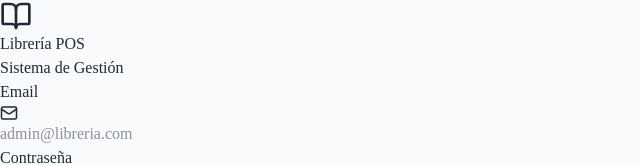
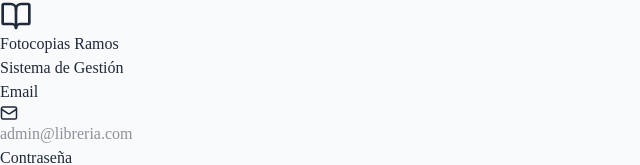
Before and after one commit to danirdev/libreria, a React (Vite) app in the folder frontend/: page / in a window 1280 px wide. Shown: the top 165 px of the page, without its empty margins (0-640 px from the left). Built offline with nearby package versions, Linux system fonts and the light colour scheme; no server answers.

Commit message:
feat: Introduce user login functionality and establish the main application layout with navigation.

```diff
--- a/frontend/src/App.jsx
+++ b/frontend/src/App.jsx
@@ -60,7 +60,7 @@
             <DollarSign className="text-white" size={24} />
           </div>
           <div>
-            <h1 className="text-xl font-bold text-gray-800 tracking-tight">Librería<span className="text-primary-600">POS</span></h1>
+            <h1 className="text-xl font-bold text-gray-800 tracking-tight">Fotocopias <span className="text-primary-600">RAMOS</span></h1>
             <p className="text-xs text-gray-400 font-medium">Panel de Control</p>
           </div>
           <button onClick={() => setSidebarOpen(false)} className="md:hidden ml-auto text-gray-400">
--- a/frontend/src/pages/Login.jsx
+++ b/frontend/src/pages/Login.jsx
@@ -37,7 +37,7 @@
                     <div className="bg-white/20 w-16 h-16 rounded-full flex items-center justify-center mx-auto mb-4 backdrop-blur-sm">
                         <BookOpen size={32} className="text-white" />
                     </div>
-                    <h2 className="text-2xl font-bold text-white">Librería POS</h2>
+                    <h2 className="text-2xl font-bold text-white">Fotocopias Ramos</h2>
                     <p className="text-primary-100 text-sm mt-1">Sistema de Gestión</p>
                 </div>
 
```
